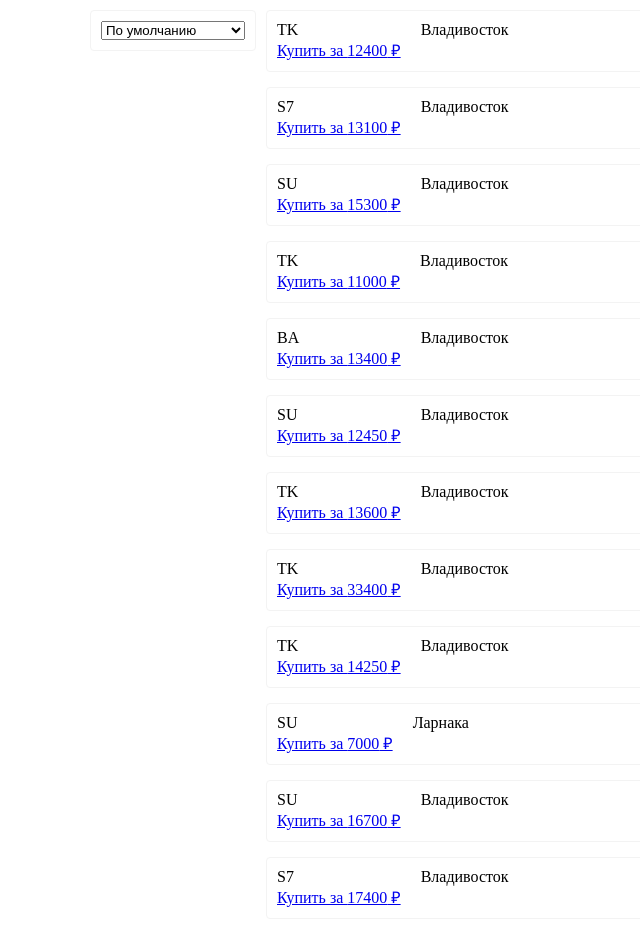
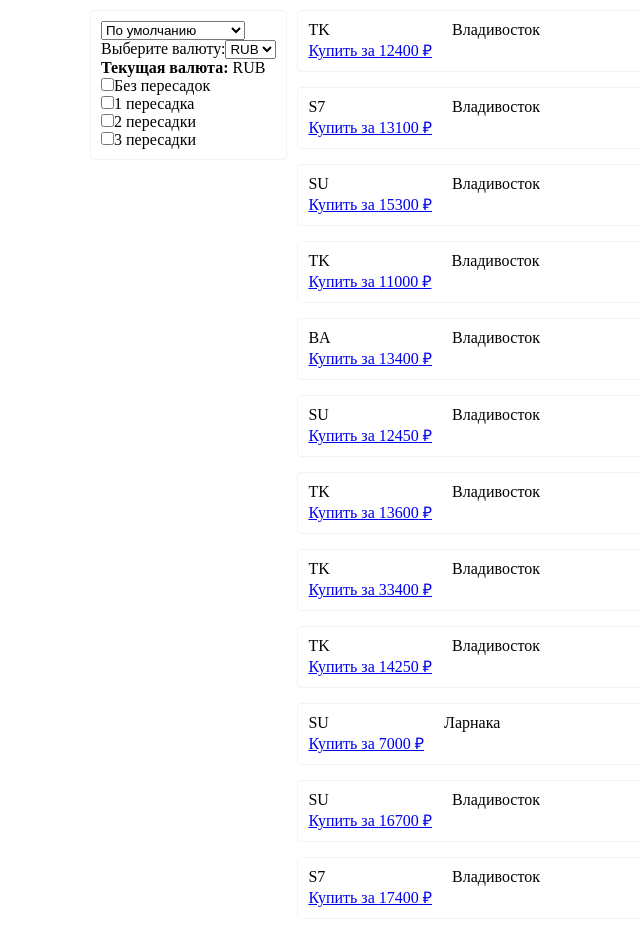
Before and after one commit to rssXX/idea-platform-testovoe, a React (Vite) app: page / in a window 1280 px wide. Shown: the whole page, without its empty margins (60-700 px from the left). Built offline with nearby package versions, Linux system fonts and the light colour scheme.

Commit message:
filter and currency

```diff
--- a/src/components/main/blockFiltersAndSort/blockFiltersAndSort.tsx
+++ b/src/components/main/blockFiltersAndSort/blockFiltersAndSort.tsx
@@ -1,21 +1,67 @@
 import React from 'react';
 import styles from './blockFiltersAndSort.module.scss'
-import {useSortStore} from "../../../store";
+import {useSortStore, useFilterStore, useCurrencyStore} from "../../../store";
 
 const BlockFiltersAndSort: React.FC = () => {
     const { sortOption, setSortOption } = useSortStore();
+    const { stopsFilter, setStopsFilter, optionsFilter: options } = useFilterStore();
+    const { currency, setCurrency } = useCurrencyStore();
 
+    const currencies = ["USD", "EUR", "RUB"];
+
+    const isSelected = (id) => stopsFilter.includes(id);
+
+    const handleCheckboxChange = (id) => {
+         if (stopsFilter.includes(id)) {
+            setStopsFilter(stopsFilter.filter((optionId) => optionId !== id));
+        } else {
+            setStopsFilter([...stopsFilter, id]);
+        }
+    };
     const handleSortChange = (event: React.ChangeEvent<HTMLSelectElement>) => {
         setSortOption(event.target.value as 'default' | 'cheap-first' | 'expensive-first');
     };
 
     return (
         <div className={`${styles.container}`}>
-            <select value={sortOption} onChange={handleSortChange}>
-                <option value="default">По умолчанию</option>
-                <option value="cheap-first">Сначала недорогие</option>
-                <option value="expensive-first">Сначала дорогие</option>
-            </select>
+            <div>
+                <select value={sortOption} onChange={handleSortChange}>
+                    <option value="default">По умолчанию</option>
+                    <option value="cheap-first">Сначала недорогие</option>
+                    <option value="expensive-first">Сначала дорогие</option>
+                </select>
+            </div>
+            <div>
+                <label htmlFor="currency-selector">Выберите валюту:</label>
+                <select
+                    id="currency-selector"
+                    value={currency}
+                    onChange={(e) => setCurrency(e.target.value)}
+                >
+                    {currencies.map((curr) => (
+                        <option key={curr} value={curr}>
+                            {curr}
+                        </option>
+                    ))}
+                </select>
+                <div>
+                    <strong>Текущая валюта:</strong> {currency}
+                </div>
+            </div>
+            <div>
+                {options.map((option) => (
+                    <div key={option.id}>
+                        <label>
+                            <input
+                                type="checkbox"
+                                checked={isSelected(option.id)}
+                                onChange={() => handleCheckboxChange(option.id)}
+                            />
+                            {option.label}
+                        </label>
+                    </div>
+                ))}
+            </div>
         </div>
     );
 };
--- a/src/components/main/blockTickets/blockTickets.tsx
+++ b/src/components/main/blockTickets/blockTickets.tsx
@@ -2,10 +2,10 @@
 import styles from './blockTickets.module.scss'
 import {Ticket} from '../ticket'
 import {motion} from 'motion/react'
-import {useSortedItems} from "../../../utils/hooks";
+import {useSortedAndFilteredItems} from "../../../utils/hooks";
 
 const BlockTickets: React.FC = () => {
-    const {tickets} = useSortedItems();
+    const {tickets} = useSortedAndFilteredItems();
 
     return (
         <motion.div
--- /dev/null
+++ b/src/store/currencyStore.ts
@@ -0,0 +1,15 @@
+import { create } from "zustand";
+
+type Currency = "USD" | "EUR" | "RUB";
+
+interface CurrencyStore {
+    currency: Currency;
+    setCurrency: (currency: Currency) => void;
+}
+
+const useCurrencyStore = create<CurrencyStore>((set) => ({
+    currency: "RUB",
+    setCurrency: (currency) => set({ currency }),
+}));
+
+export default useCurrencyStore;
--- a/src/store/filterStore.ts
+++ b/src/store/filterStore.ts
@@ -1,14 +1,21 @@
 import { create } from 'zustand';
 
-type StopsFilter = number | 'all'; // Количество пересадок или "все"
+type StopsFilter = number[];
 
 interface filterStore {
     stopsFilter: StopsFilter;
+    optionsFilter: { id: number; label: string }[];
     setStopsFilter: (filter: StopsFilter) => void;
 }
 
 const useFilterStore = create<filterStore>((set) => ({
-    stopsFilter: 'all',
+    stopsFilter: [],
+    optionsFilter: [
+        { id: 0, label: "Без пересадок" },
+        { id: 1, label: "1 пересадка" },
+        { id: 2, label: "2 пересадки" },
+        { id: 3, label: "3 пересадки" },
+    ],
     setStopsFilter: (filter) => set({ stopsFilter: filter }),
 }));
 
--- a/src/store/index.ts
+++ b/src/store/index.ts
@@ -1,9 +1,11 @@
 import useSortStore from "./sortStore.ts";
 import useFilterStore from './filterStore.ts'
 import useItemsStore from "./itemsStore.ts";
+import useCurrencyStore from './currencyStore.ts'
 
 export {
     useSortStore,
     useFilterStore,
     useItemsStore,
+    useCurrencyStore,
 }
--- a/src/utils/hooks/index.ts
+++ b/src/utils/hooks/index.ts
@@ -1,5 +1,5 @@
-import useSortedItems from './useSortedItems.ts'
+import useSortedAndFilteredItems from './useSortedAndFilteredItems.ts'
 
 export {
-    useSortedItems,
+    useSortedAndFilteredItems,
 }
--- /dev/null
+++ b/src/utils/hooks/useSortedAndFilteredItems.ts
@@ -0,0 +1,58 @@
+import {useEffect, useMemo} from 'react';
+import json from '../../assets/tickets.json'
+import {useFilterStore, useSortStore, useItemsStore, useCurrencyStore} from "../../store";
+
+const exchangeRates = {
+    RUB: 1,
+    USD: 0.0097,
+    EUR: 0.0092,
+};
+
+const useSortedAndFilteredItems = () => {
+    const { items, setItems } = useItemsStore()
+    const { sortOption, setSortOption } = useSortStore()
+    const { stopsFilter, setStopsFilter } = useFilterStore()
+    const { currency } = useCurrencyStore()
+
+    const sortedAndFilteredItems = useMemo(() => {
+        let filteredAndSortedItems = [...items];
+
+        if (stopsFilter.length > 0) {
+            filteredAndSortedItems = filteredAndSortedItems.filter(item =>
+                stopsFilter.includes(item.stops)
+            );
+        }
+
+        filteredAndSortedItems = filteredAndSortedItems.map((item) => ({
+            ...item,
+            price: Math.round(item.price * exchangeRates[currency]),
+        }));
+
+        if (sortOption === "cheap-first") {
+            return filteredAndSortedItems.sort((a, b) => a.price - b.price);
+        }
+
+        if (sortOption === "expensive-first") {
+            return filteredAndSortedItems.sort((a, b) => b.price - a.price);
+        }
+
+        return filteredAndSortedItems;
+    }, [sortOption, currency, stopsFilter, items]);
+
+    useEffect(() => {
+        if (items.length == 0 ){
+            setItems(json.tickets || [])
+        }
+    }, [items, setItems])
+
+    return {
+        tickets: sortedAndFilteredItems,
+        setItems,
+        sortOption,
+        stopsFilter,
+        setSortOption,
+        setStopsFilter,
+    }
+};
+
+export default useSortedAndFilteredItems
--- a/src/utils/hooks/useSortedItems.ts
+++ /dev/null
@@ -1,36 +0,0 @@
-import {useEffect, useMemo} from 'react';
-import json from '../../assets/tickets.json'
-import {useFilterStore, useSortStore, useItemsStore} from "../../store";
-
-const useSortedItems = () => {
-    const { items, setItems } = useItemsStore()
-    const { sortOption, setSortOption } = useSortStore();
-    const { stopsFilter, setStopsFilter } = useFilterStore()
-
-    const sortedAndFilteredItems = useMemo(() => {
-        return [...items]
-            .filter(item => stopsFilter === 'all' || item.stops === stopsFilter) // Фильтрация
-            .sort((a, b) => {
-                if (sortOption === 'cheap-first') return a.price - b.price;
-                if (sortOption === 'expensive-first') return b.price - a.price;
-                return 0; // Без сортировки
-            });
-    }, [sortOption, stopsFilter, items]);
-
-    useEffect(() => {
-        if (items.length == 0 ){
-            setItems(json.tickets || [])
-        }
-    }, [items, setItems])
-
-    return {
-        tickets: sortedAndFilteredItems,
-        setItems,
-        sortOption,
-        stopsFilter,
-        setSortOption,
-        setStopsFilter,
-    }
-};
-
-export default useSortedItems
```
